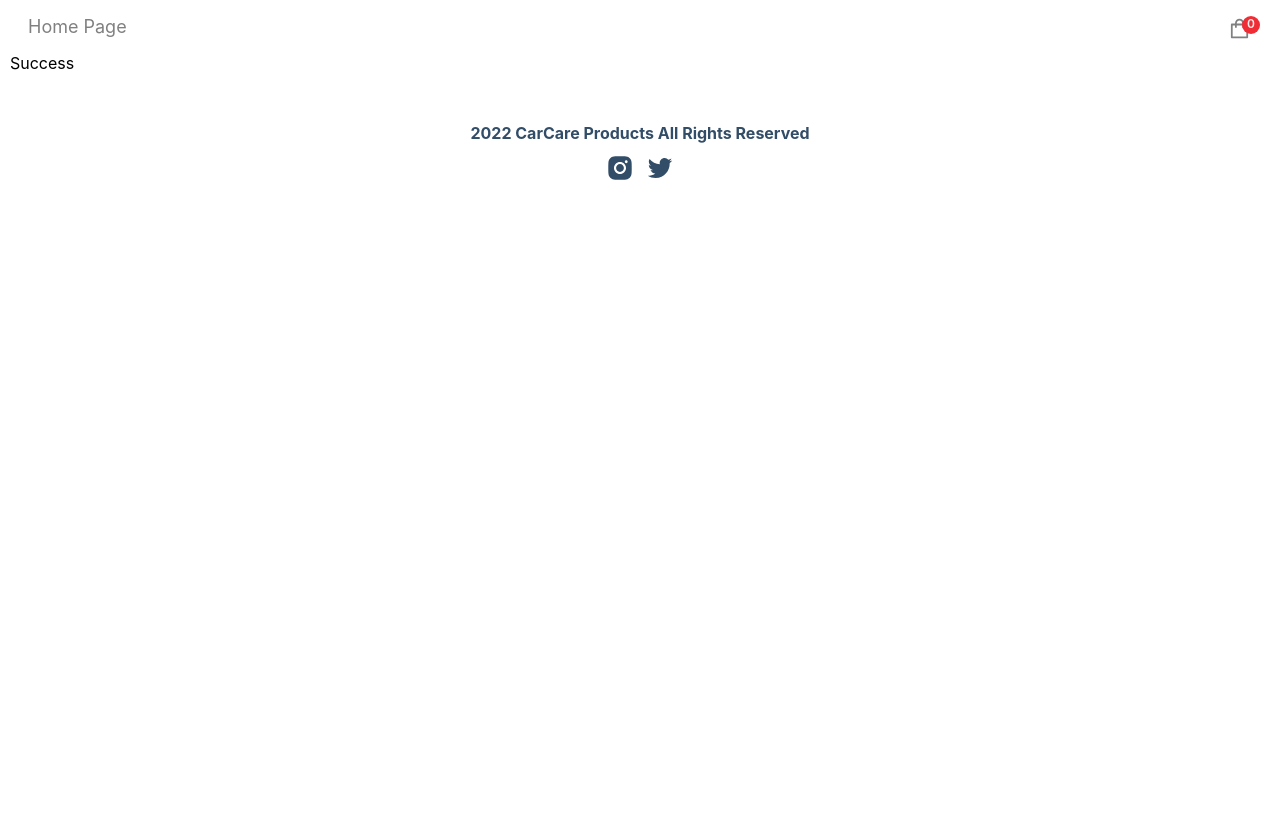
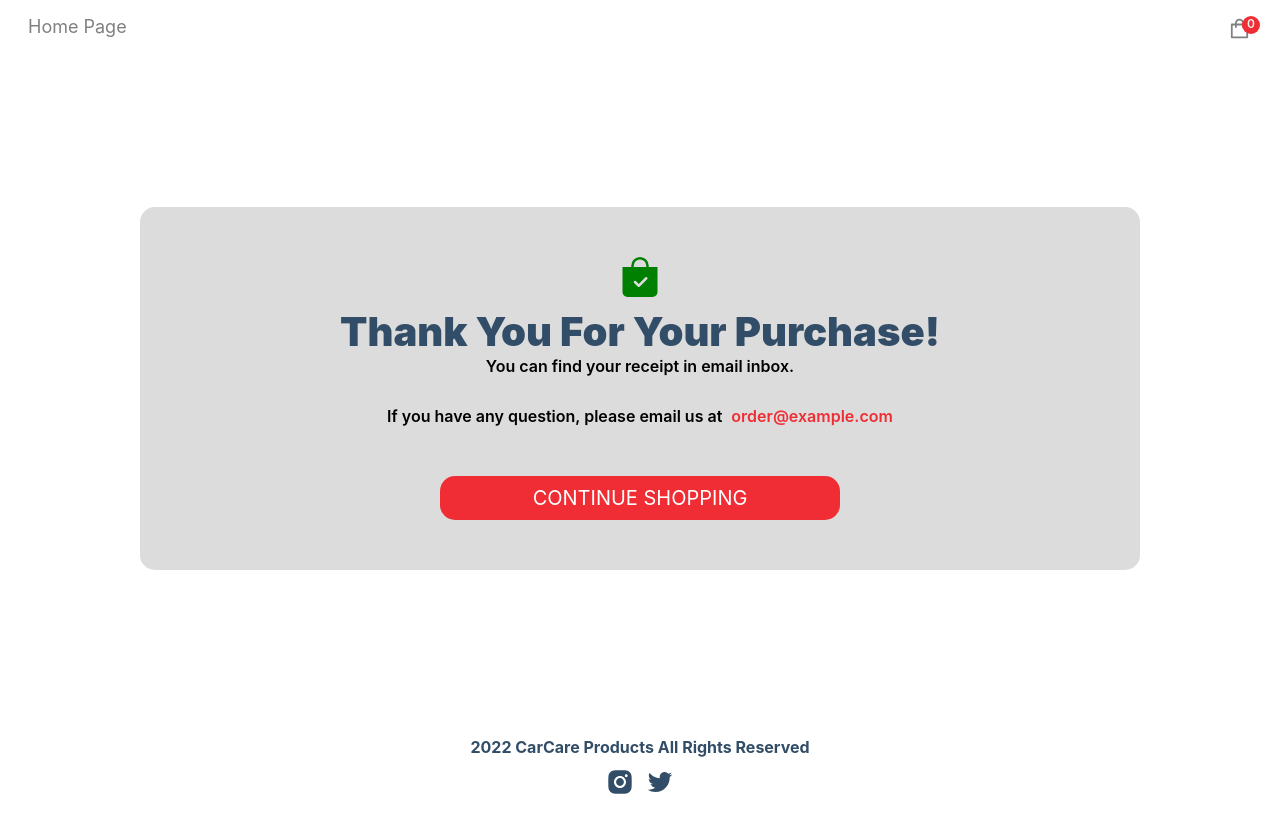
Before and after one commit to MikhailTabachek/carcare, a Next.js app: page /success in a window 1280 px wide. Shown: the top 832 px of the page. Before the commit the page ends 800 px from the top, so only its background shows below. Built offline with nearby package versions, Linux system fonts and the light colour scheme; no server answers.

Commit message:
Finish success page

```diff
--- a/context/StateContext.js
+++ b/context/StateContext.js
@@ -91,7 +91,10 @@ export const StateContext = ({ children }) => {
       decQty,
       onAdd,
       toggleCartItemQuantity,
-      onRemove
+      onRemove,
+      setCartItems,
+      setTotalPrice,
+      setTotalQuantities
     }}>
       { children }
     </Context.Provider>
--- a/pages/success.js
+++ b/pages/success.js
@@ -1,8 +1,39 @@
 import React from 'react'
+import Link from 'next/link'
+import { BsBagCheckFill } from 'react-icons/bs'
+import { useRouter } from 'next/router'
+import { useStateContext } from '../context/StateContext'
+import { useEffect, useState } from 'react'
 
 const Success  = () => {
+  const { setCartItems, setTotalPrice, setTotalQuantities} = useStateContext();
+  useEffect(() => {
+    localStorage.clear()
+    setCartItems([])
+    setTotalPrice(0)
+    setTotalQuantities(0)
+
+  }, [])
+
   return (
-    <div> Success </div>
+    <div className='success-wrapper'>
+      <div className='success'>
+        <p className='icon'>
+          <BsBagCheckFill />
+        </p>
+        <h2>
+          Thank you for your purchase!
+        </h2>
+        <p className='email-msg'>You can find your receipt in email inbox.</p>
+        <p className='description'>
+          If you have any question, please email us at
+          <a className='email' href='mailto:order@example.com'> order@example.com</a>
+        </p>
+        <Link href='/'>
+          <button type='button' width='300px' className='btn'>Continue Shopping</button>
+        </Link>
+      </div>
+    </div>
   )
 }
 
```
